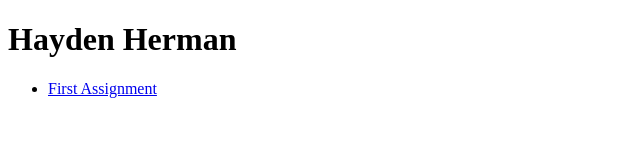
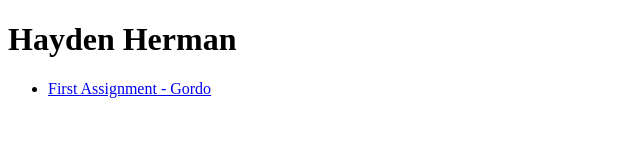
Before and after one commit to HermanHayden/ifsc-1310, a plain HTML site: page index.html in a window 1280 px wide. Shown: the full height of the page, 0-640 px from the left. Drawn offline with Linux system fonts and the light colour scheme.

Commit message:
Full Test Four

```diff
--- a/index.html
+++ b/index.html
@@ -12,7 +12,7 @@
 <body>
   <h1>Hayden Herman</h1>
   <ul>
-      <li><a href="gordo/index.html">First Assignment</a></li>
+      <li><a href="gordo/index.html">First Assignment - Gordo</a></li>
   </ul>
 
 </body>
```
Also changed, not shown: gordo/index.html (indentation only).
